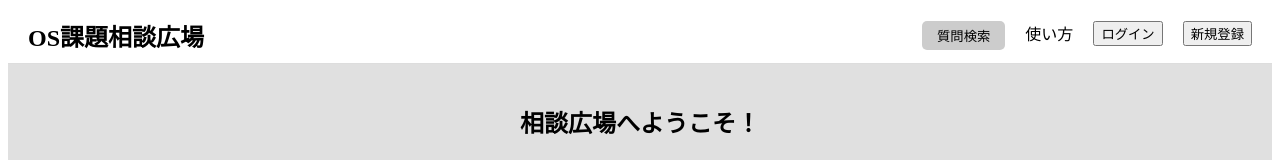
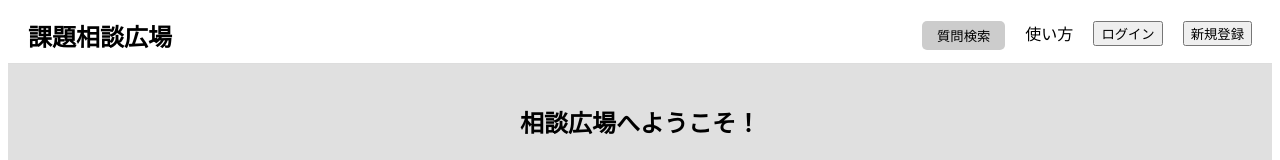
Before and after one commit to e225742/enpit-2024-web2, a Next.js app: page / in a window 1280 px wide. Shown: the top 160 px of the page. Built offline with nearby package versions, Linux system fonts and the light colour scheme; no server answers; the database is empty.

Commit message:
OSの文字を削除

```diff
--- a/src/app/new_question/page.tsx
+++ b/src/app/new_question/page.tsx
@@ -71,7 +71,7 @@ const NewQuestionPage = () => {
 
   return (
     <div className={styles.container}>
-      <h1>OS課題相談広場</h1>
+      <h1>課題相談広場</h1>
       <form onSubmit={handleSubmit}>
         <div className={styles.inputGroup}>
           <input
--- a/src/app/page.tsx
+++ b/src/app/page.tsx
@@ -58,7 +58,7 @@ export default async function Home() {
       <div className={styles.introSection}>
         <h2>相談広場へようこそ！</h2>
         <p>
-          OSの課題について質問をたくさん聞いてね〜 <br />
+          課題について質問をたくさん聞いてね〜 <br />
           匿名で授業や課題について分からないことを質問できるよ！ <br />
           学サポのTAや友人が答えてくれるよ！！
         </p>
--- a/src/components/header/header.tsx
+++ b/src/components/header/header.tsx
@@ -26,12 +26,12 @@ export default function Header() {
   return (
     <div className={styles.header}>
       <Head>
-        <title>OS課題相談広場</title>
+        <title>課題相談広場</title>
       </Head>
       <div className={styles.left}>
         <h1>
           <Link href="/" className={styles.link}>
-            OS課題相談広場
+            課題相談広場
           </Link>
         </h1>
       </div>
```
